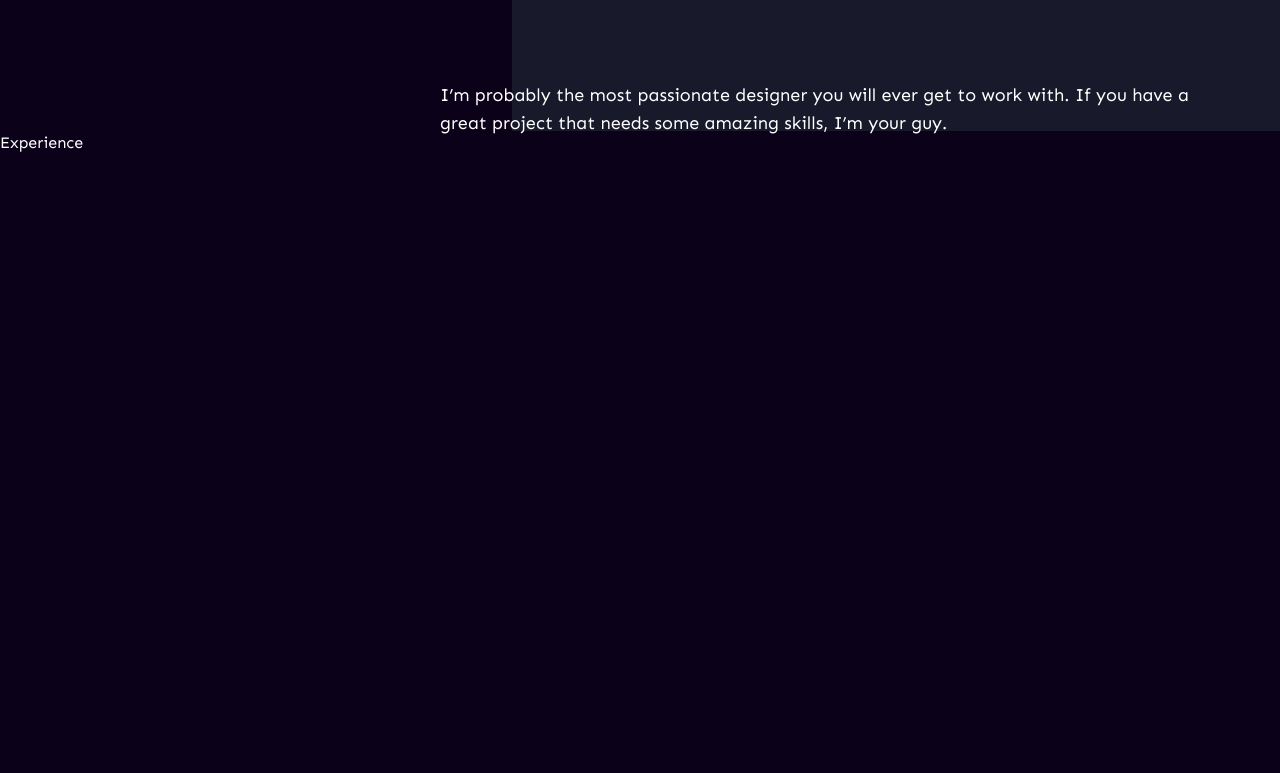
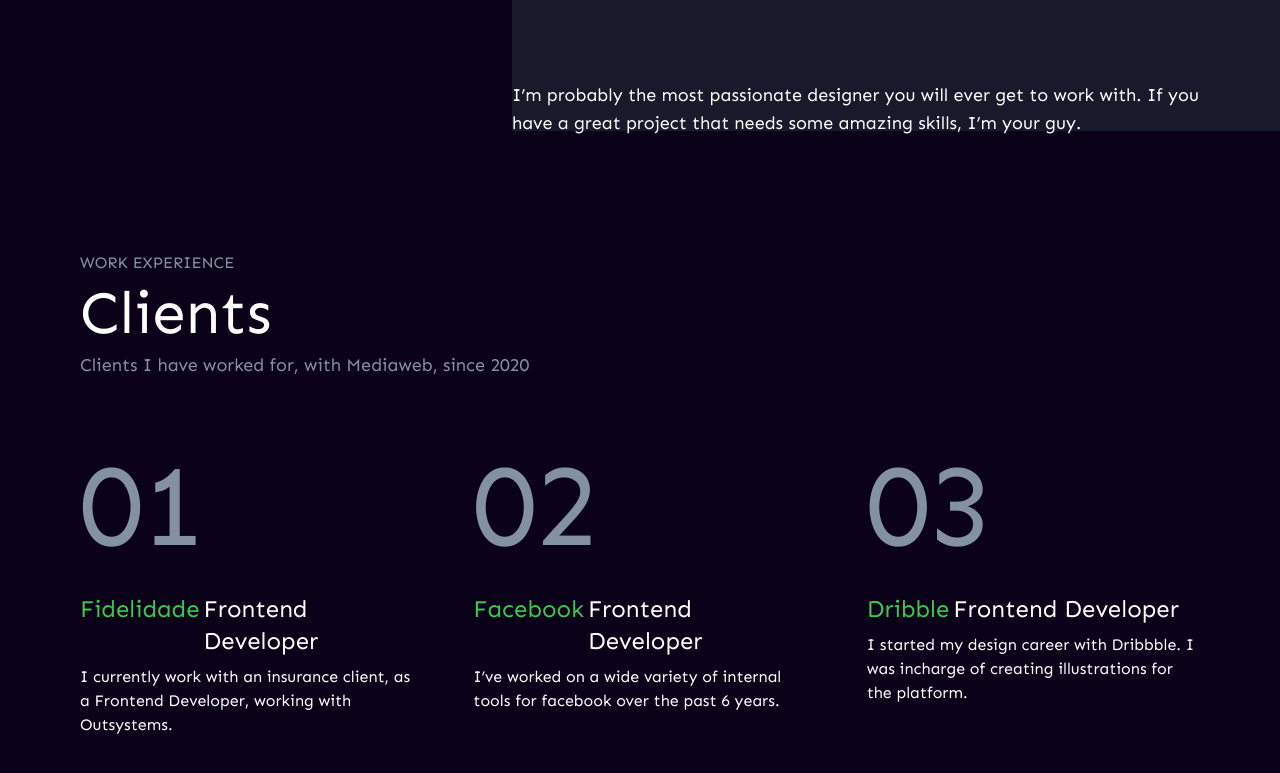
Before and after one commit to JonathanPereira1993/personal-portfolio, a React (Create React App) app: page / in a window 1280 px wide. Shown: the part 669-1442 px from the top of the page. Built offline with nearby package versions, Linux system fonts and the light colour scheme; a web font is replaced by a local one.

Commit message:
feat: Added animation and bg to header + created NumberedCards and SectionTitle

```diff
--- a/src/App.js
+++ b/src/App.js
@@ -1,7 +1,7 @@
 import "./App.css";
 import NavBar from "./Components/NavBar";
-import Experience from "./Components/Sections/Experience";
-import MainSection from "./Components/Sections/MainSection";
+import Experience from "./Sections/Experience";
+import MainSection from "./Sections/MainSection";
 
 function App() {
   return (
--- a/src/Components/NavBar.jsx
+++ b/src/Components/NavBar.jsx
@@ -1,4 +1,4 @@
-import React from "react";
+import React, { useEffect, useState } from "react";
 
 const NavBar = () => {
   const links = [
@@ -20,10 +20,28 @@
     },
   ];
 
+  const [small, setSmall] = useState(false);
+
+  useEffect(() => {
+    if (typeof window !== "undefined") {
+      window.addEventListener("scroll", () =>
+        setSmall(window.pageYOffset > 150)
+      );
+    }
+  }, []);
+
   return (
-    <div className="flex justify-between align-bottom bg-slate-500 px-20 fixed w-full z-50">
+    <div
+      className={`flex justify-between bg-slate-500 px-20 fixed w-full z-50 ${
+        small ? "bg-[#181823] transition-all duration-500 shadow-md" : ""
+      }`}
+    >
       <div className="relative">
-        <h1 className="font-signature pt-8 align-middle text-2xl text-colorWhite">
+        <h1
+          className={`font-signature pt-8 align-middle text-2xl text-colorWhite ${
+            small ? "transition-all duration-500 pt-5" : ""
+          }`}
+        >
           JONATHAN
         </h1>
         <div className="border border-colorLightGrey absolute right-2 -left-20 opacity-40"></div>
--- /dev/null
+++ b/src/Components/SectionTitle.jsx
@@ -0,0 +1,13 @@
+import React from "react";
+
+function SectionTitle(props) {
+  return (
+    <div className="">
+      <p className="text-base mb-2 text-[#8491A0]">{props.topTitle}</p>
+      <h1 className="text-colorWhite text-6xl">{props.Title}</h1>
+      <p className="text-lg mt-2 text-[#8491A0]">{props.subTitle}</p>
+    </div>
+  );
+}
+
+export default SectionTitle;
--- a/src/Components/Sections/Experience.jsx
+++ /dev/null
@@ -1,11 +0,0 @@
-import React from "react";
-
-function Experience() {
-  return (
-    <div className="h-screen text-colorWhite">
-      <h1>Experience</h1>
-    </div>
-  );
-}
-
-export default Experience;
--- /dev/null
+++ b/src/Sections/Experience.jsx
@@ -0,0 +1,55 @@
+import React from "react";
+import SectionTitle from "../Components/SectionTitle";
+import NumberedCards from "./NumberedCards";
+
+function Experience() {
+  const clients = [
+    {
+      id: 1,
+      number: "01",
+      name: "Fidelidade",
+      work: "Frontend Developer",
+      description:
+        "I currently work with an insurance client, as a Frontend Developer, working with Outsystems.",
+    },
+    {
+      id: 2,
+      number: "02",
+      name: "Facebook",
+      work: "Frontend Developer",
+      description:
+        "I’ve worked on a wide variety of internal tools for facebook over the past 6 years.",
+    },
+    {
+      id: 3,
+      number: "03",
+      name: "Dribble",
+      work: "Frontend Developer",
+      description:
+        "I started my design career with Dribbble. I was incharge of creating illustrations for the platform.",
+    },
+  ];
+
+  return (
+    <div className="ml-20 mr-20 mt-[120px] mb-[120px] text-colorWhite">
+      <SectionTitle
+        topTitle="WORK EXPERIENCE"
+        Title="Clients"
+        subTitle="Clients I have worked for, with Mediaweb, since 2020"
+      />
+      <div className="mt-10 grid gap-[60px] grid-cols-3">
+        {clients.map(({ id, number, name, work, description }) => (
+          <NumberedCards
+            key={id}
+            number={number}
+            name={name}
+            work={work}
+            description={description}
+          />
+        ))}
+      </div>
+    </div>
+  );
+}
+
+export default Experience;
--- a/src/Components/Sections/MainSection.jsx
+++ b/src/Sections/MainSection.jsx
@@ -1,5 +1,5 @@
 import React from "react";
-import avatar from "../../assets/avatar-photo.png";
+import avatar from "../assets/avatar-photo.png";
 
 const MainSection = () => {
   return (
@@ -8,7 +8,7 @@
       <div className="absolute min-w-fit flex align-baseline justify-start pt-12 pl-12 left-0 h-1/2  top-1/2 -translate-y-1/2 w-3/5 bg-[url('/src/assets/Bg-main-section-image.jpg')] object-cover bg-no-repeat">
         <img className="" src={avatar} alt="avatar" />
       </div>
-      <div className="text-colorWhite text-7xl right-0 absolute max-w-[800px] h-full flex flex-col top-[400px] items-start mr-10 leading-tight">
+      <div className="text-colorWhite text-7xl ml-[40%] right-0 absolute max-w-[800px] h-full flex flex-col top-[400px] items-start mr-10 leading-tight">
         <h1 className="">
           I’m Jonathan. <br /> A frontend developer
         </h1>
--- /dev/null
+++ b/src/Sections/NumberedCards.jsx
@@ -0,0 +1,16 @@
+import React from "react";
+
+function NumberedCards(props) {
+  return (
+    <div>
+      <span className="text-[116px] text-[#8491A0]">{props.number}</span>
+      <div className="flex gap-1 align-middle text-2xl mb-2">
+        <span className="text-[#3CC74E]">{props.name}</span>
+        <span>{props.work}</span>
+      </div>
+      <span className="text-base">{props.description}</span>
+    </div>
+  );
+}
+
+export default NumberedCards;
```
